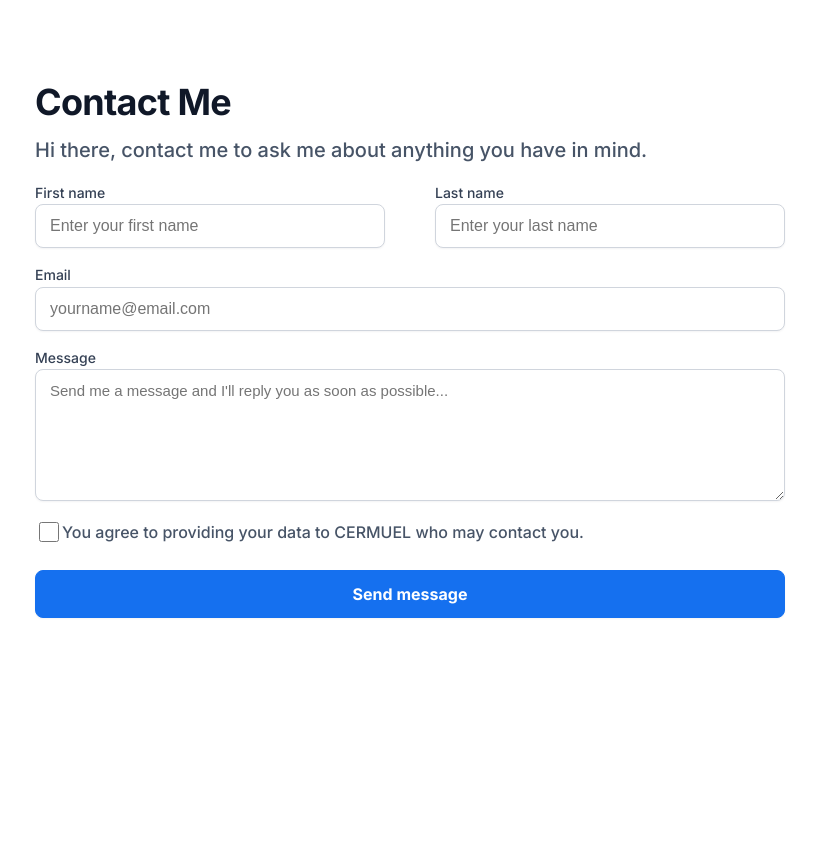
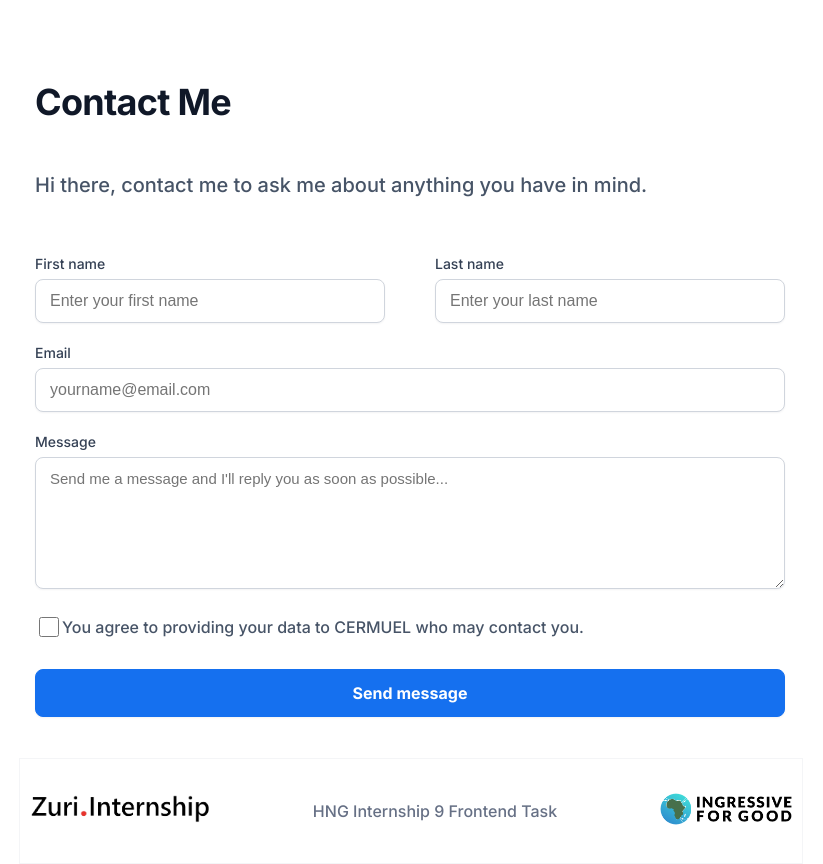
Before and after one commit to cermuel/linktree-clone, a React (Create React App) app: page /contact in a window 1280 px wide. Shown: the whole page, without its empty margins (230-1053 px from the left). Before the commit the page ends 800 px from the top, so only its background shows below. Built offline with nearby package versions, Linux system fonts and the light colour scheme.

Commit message:
feat
Edited the footer into the contact page

```diff
--- a/src/App.css
+++ b/src/App.css
@@ -290,7 +290,7 @@ button {
   margin: 1em 0;
   cursor: pointer;
 }
-@media screen and (max-width: 760px) {
+@media screen and (max-width: 800px) {
   .contact {
     width: 100%;
   }
--- a/src/pages/Contact.jsx
+++ b/src/pages/Contact.jsx
@@ -1,8 +1,12 @@
 import React from "react";
 import "../App.css";
+import zuri from "../Images/zuri.png";
+import i4g from "../Images/i4g.png";
 const Contact = () => {
   const name = "CERMUEL";
+  const submitForm = () => {};
   return (
+    <>
       <div className="contact">
         <div className="heading">Contact Me</div>
         <div className="supporting-text">
@@ -49,11 +53,21 @@ const Contact = () => {
               You agree to providing your data to {name} who may contact you.
             </div>
           </div>
-        <button type="submit" id="btn_submit">
+          <button type="submit" id="btn_submit" onClick={submitForm}>
             Send message
           </button>
-      </form>
+        </form>{" "}
+      </div>{" "}
+      <footer>
+        <div id="zuri_internship">
+          <img src={zuri} alt="Zuri.internship" />
         </div>
+        <div className="footer-text">HNG Internship 9 Frontend Task</div>
+        <div className="i4g">
+          <img src={i4g} alt="Ingressive for good " />
+        </div>
+      </footer>
+    </>
   );
 };
 
```
Also changed, not shown: src/components/Footer.jsx (added, +20 -0 lines), src/pages/Home.jsx (+8 -4 lines). Lines whose indentation alone changed are shown as unchanged.
